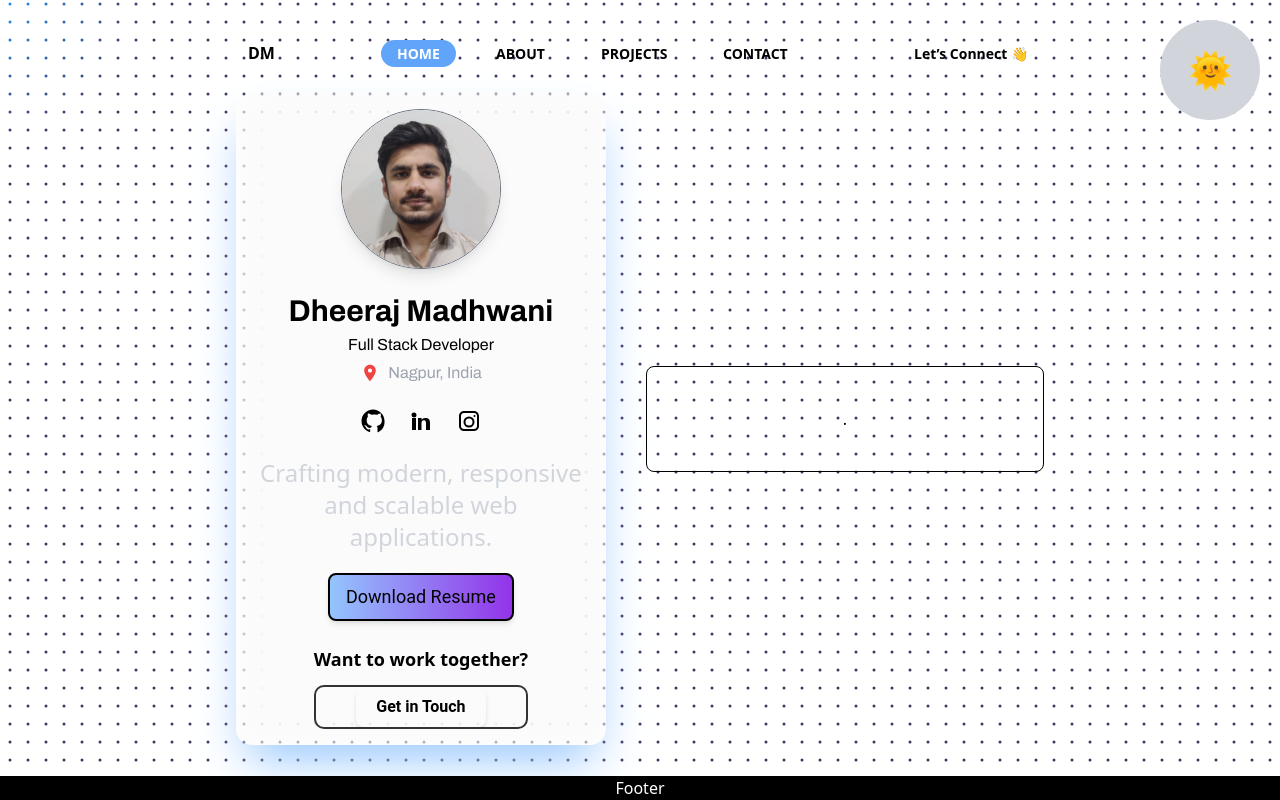
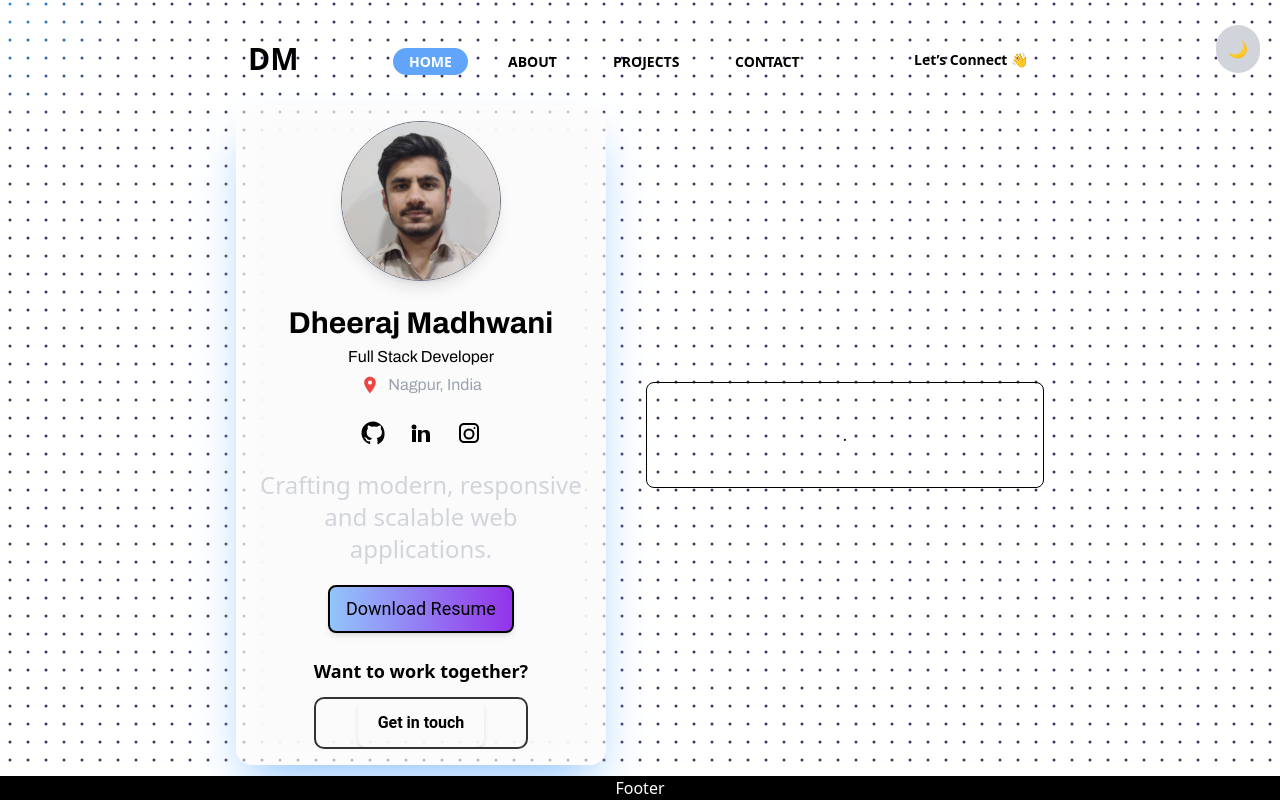
Before and after one commit to Dheeraj-cr7/Dheeraj-Portfolio, a React (Vite) app: page / in a window 1280 px wide. Built offline with nearby package versions, Linux system fonts and the light colour scheme.

Commit message:
added a functionality

```diff
--- a/src/App.jsx
+++ b/src/App.jsx
@@ -9,15 +9,21 @@ import { ThemeProvider } from './assets/theme'
 import ThemeBtn from './componens/ThemeBtn'
 
 const App = () => {
-  const [themeMode, setThemeMode] = useState("light");
+  const [themeMode, setThemeMode] = useState(null);
 
   const darkTheme = () => setThemeMode("dark");
   const lightTheme = () => setThemeMode("light");
 
   useEffect(() => {
+    const mode = JSON.parse(localStorage.getItem("mode"))
+    if (mode) setThemeMode(mode)
+  }, [])
+
+  useEffect(() => {
     const html = document.querySelector("html");
     html.classList.remove("light", "dark");
     html.classList.add(themeMode);
+    localStorage.setItem("mode", JSON.stringify(themeMode))
   }, [themeMode]);
 
   return (
--- a/src/assets/theme.js
+++ b/src/assets/theme.js
@@ -1,7 +1,7 @@
 import react, { createContext, useContext } from 'react'
 
 export const ThemeContext = createContext({
-    themeMode: "light",
+    themeMode: "dark",
     darkTheme: () => {},
     lightTheme: () => {}
 })
--- a/src/componens/Home.jsx
+++ b/src/componens/Home.jsx
@@ -1,6 +1,7 @@
 import GlareHover from '../assets/GlareHover'
 import Magnet from '../assets/Magnet'
 import profileImg from '../assets/f3.jpeg'
+import { Link } from 'react-router-dom'
 import resume from '../assets/resume/Dheeraj_Madhwani_8-2025.pdf'
 
 // ✅ Social SVGs inline (so they scale uniformly)
@@ -101,9 +102,11 @@ const Home = () => {
             transitionDuration={800}
             playOnce={false}
           >
-            <button className="px-5 py-2 rounded-lg font-bold font-roboto shadow-md transition dark:text-white ">
-            Get in Touch
-            </button>
+            <Link to='/contact'>
+              <button className="px-5 py-3 rounded-lg font-bold font-roboto shadow-md transition dark:text-white ">
+                Get in touch
+              </button>
+            </Link>
           </GlareHover>
         </div>
       </div>
--- a/src/componens/Navbar.jsx
+++ b/src/componens/Navbar.jsx
@@ -4,7 +4,7 @@ import { Link, NavLink } from 'react-router-dom'
 
 const Navbar = () => {
   return (
-    <div className="font-bold relative transition-all duration-700 top-[25px] z-10 max-w-[65vw] m-auto">
+    <div className="font-bold relative transition-all duration-700 text-3xl top-[25px] z-10 max-w-[65vw] m-auto">
       <nav className="flex items-center justify-between max-w-[65vw] m-auto
                 rounded-2xl px-4 py-2
                 text-black dark:text-white transition-colors duration-300">
--- a/src/componens/ThemeBtn.jsx
+++ b/src/componens/ThemeBtn.jsx
@@ -4,15 +4,15 @@ export default function ThemeBtn() {
   const { themeMode, darkTheme, lightTheme } = useThemeContext();
 
   const themeToggle = () => {
-    themeMode === "light" ? darkTheme() : lightTheme();
+    themeMode === "dark" ? lightTheme() : darkTheme();
   };
 
   return (
     <div
       id="themeBtn"
       onClick={themeToggle}
-      className="h-[100px] w-[100px] fixed right-[20px] top-[20px] z-40
-                 flex items-center justify-center cursor-pointer text-4xl
+      className=" fixed right-[20px] top-[25px] z-40 p-3
+                 flex items-center justify-center cursor-pointer
                  bg-gray-300 dark:bg-gray-700 rounded-full"
     >
       {themeMode === "light" ? "🌞" : "🌙"}
```
